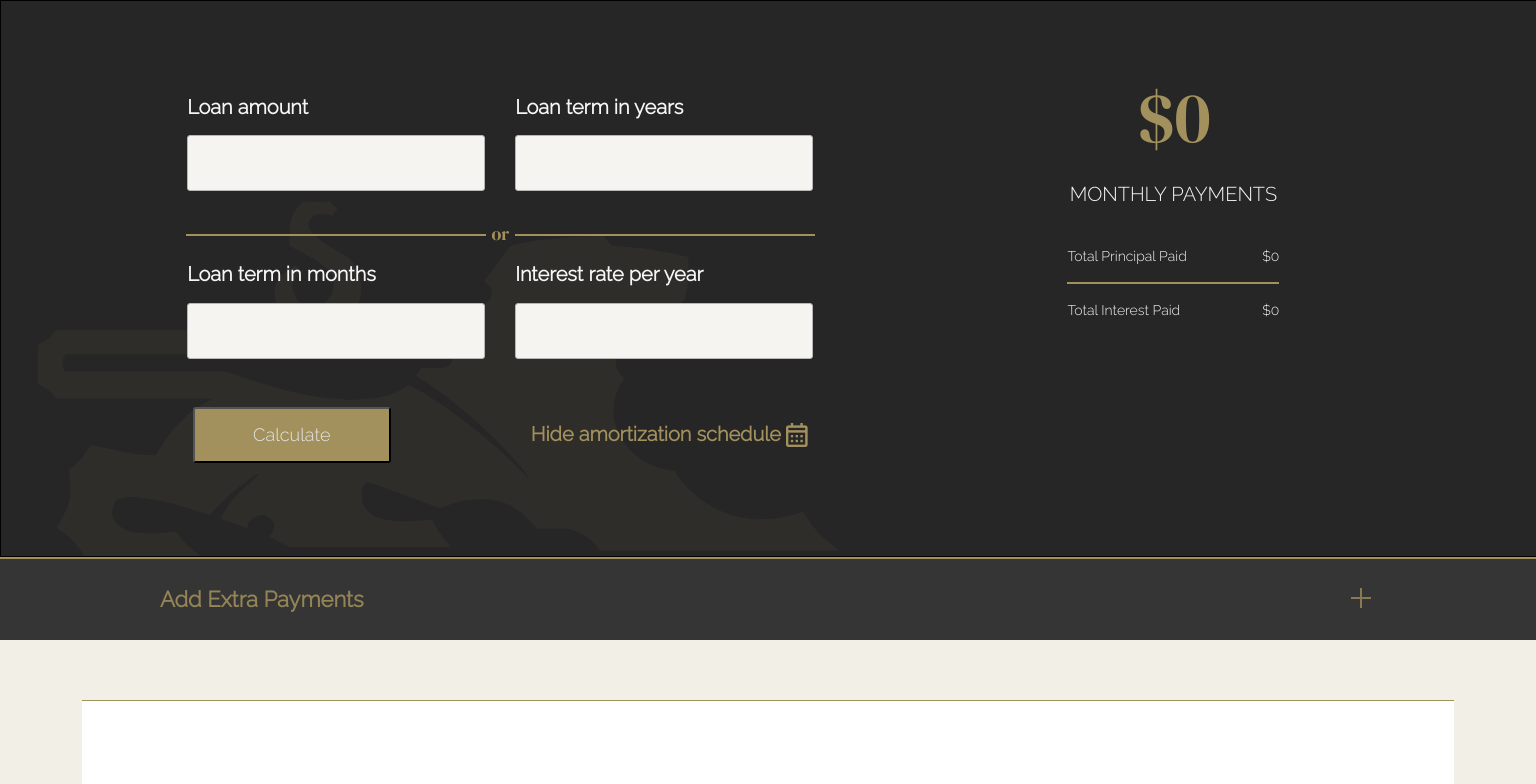
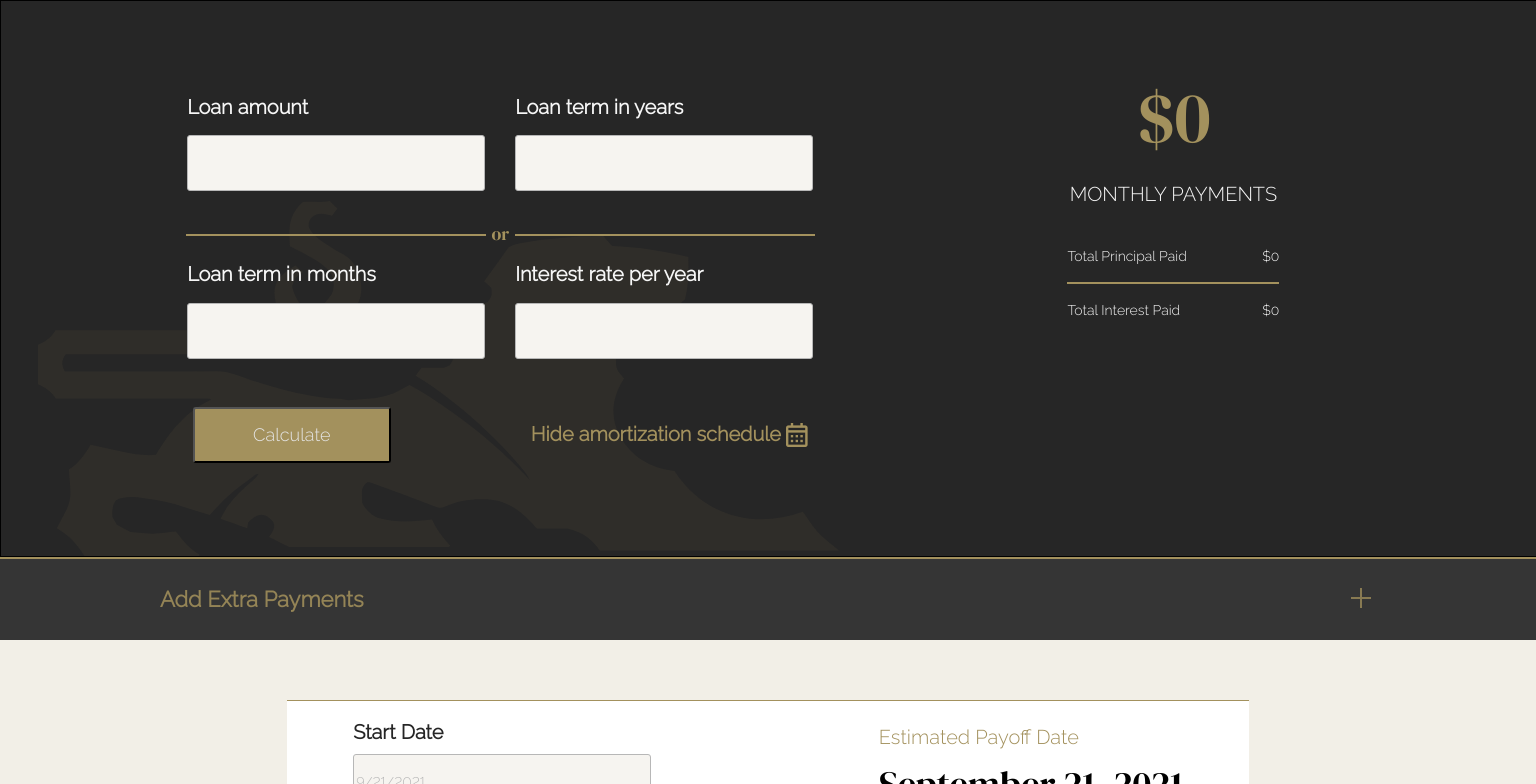
Before and after one commit to avdo01/calculator, a React (Create React App) app: page /calculator2 in a window 1536 px wide. Both pictures are taken after a click on the link "Show amortization schedule". Shown: the top 784 px of the page. Built offline with nearby package versions, Linux system fonts and the light colour scheme.

Commit message:
fixed schedule css

```diff
--- a/src/components/AmortizationSchedule/AmortizationSchedule.module.css
+++ b/src/components/AmortizationSchedule/AmortizationSchedule.module.css
@@ -372,7 +372,7 @@
     }
 }
 
-@media all and (min-width: 1024px) and (max-width: 1439px){
+@media all and (min-width: 1024px) and (max-width: 1440px){
     .MainWrapper{
         display: flex;
         overflow: hidden;
@@ -410,6 +410,48 @@
         display: flex;
         justify-content: flex-end;
         width: 100%;
+        margin-bottom: 30px;
+    }
+}
+
+@media all and (min-width: 1441px) and (max-width: 2500px){
+    .MainWrapper{
+        display: flex;
+        overflow: hidden;
+        width: 100%;
+    }
+    .CentralWrapper{
+        display: flex;
+        width: 60%;
+        padding: 20px 20px 0px 20px;
+        align-items: center;
+    }
+    .Date{
+        display: flex;
+        flex-direction: row;
+        width: 90%;
+    }
+    .StartDateDiv{
+        display: flex;
+        justify-content: flex-start;
+    }
+    .EstimatedDate{
+        display: flex;
+        justify-content: flex-end;
+    }
+    .Title{
+        text-align: center;
+    }
+    .Table{
+        width: 1000px;
+    }
+    .StartDateDivInput input{
+        width: 99%;
+    }
+    .Print{
+        display: flex;
+        justify-content: flex-end;
+        width: 90%;
         margin-bottom: 30px;
     }
 }
```
